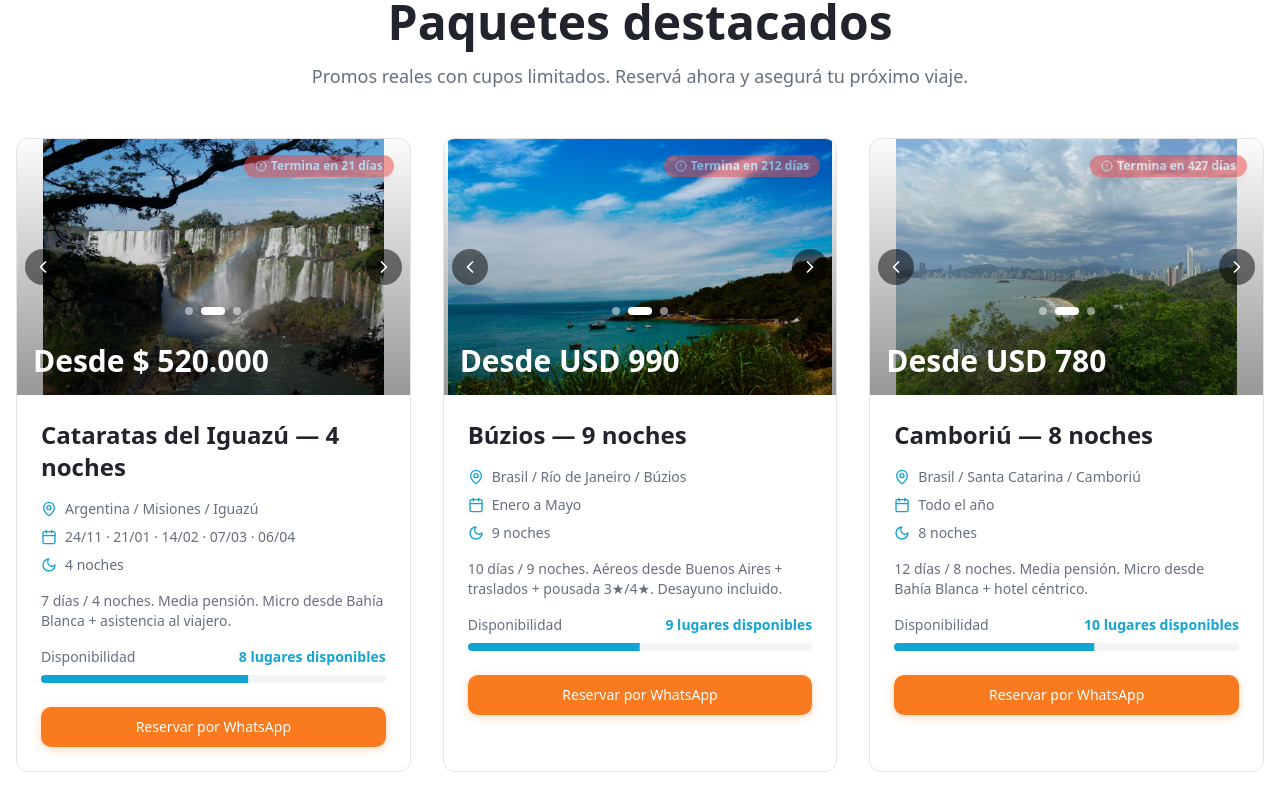
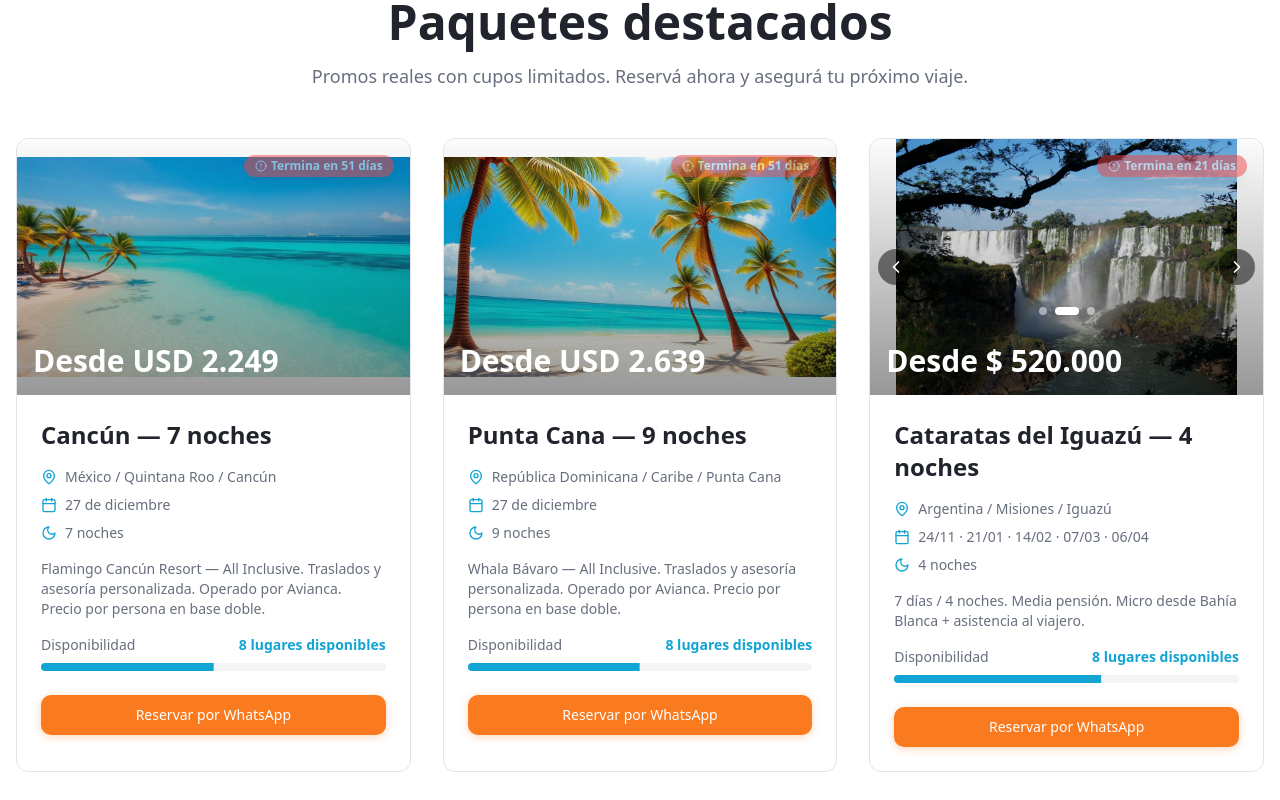
Before and after one commit to lautinsa/romer-daniel-viajes-turismo-61076, a React (Vite) app: page / in a window 1280 px wide. Shown: the part 1620-2420 px from the top of the page. Built offline with nearby package versions, Linux system fonts and the light colour scheme; grey boxes are pictures that could not be loaded; the HTML template or start-up script is replaced by a standard one.

Commit message:
Add new travel packages

```diff
--- a/src/data/packages.ts
+++ b/src/data/packages.ts
@@ -13,6 +13,8 @@ import cancun3 from "@/assets/packages/cancun-3.jpg";
 import puntacana1 from "@/assets/packages/puntacana-1.jpg";
 import puntacana2 from "@/assets/packages/puntacana-2.jpg";
 import bayahibe1 from "@/assets/packages/bayahibe-1.jpg";
+import cancunDiciembre from "@/assets/packages/cancun-diciembre.jpg";
+import puntacanaDiciembre from "@/assets/packages/puntacana-diciembre.jpg";
 
 export interface Package {
   slug: string;
@@ -33,6 +35,36 @@ export interface Package {
 }
 
 export const packages: Package[] = [
+  {
+    slug: "cancun-7-noches-diciembre",
+    title: "Cancún — 7 noches",
+    destino: "México / Quintana Roo / Cancún",
+    fecha: "27 de diciembre",
+    noches: 7,
+    price: 2249,
+    currency: 'USD',
+    seats: 8,
+    seatsTotal: 16,
+    deadline: "2025-12-20",
+    image: cancunDiciembre,
+    excerpt: "Flamingo Cancún Resort — All Inclusive. Traslados y asesoría personalizada. Operado por Avianca. Precio por persona en base doble.",
+    mpLink: "",
+  },
+  {
+    slug: "punta-cana-9-noches-diciembre",
+    title: "Punta Cana — 9 noches",
+    destino: "República Dominicana / Caribe / Punta Cana",
+    fecha: "27 de diciembre",
+    noches: 9,
+    price: 2639,
+    currency: 'USD',
+    seats: 8,
+    seatsTotal: 16,
+    deadline: "2025-12-20",
+    image: puntacanaDiciembre,
+    excerpt: "Whala Bávaro — All Inclusive. Traslados y asesoría personalizada. Operado por Avianca. Precio por persona en base doble.",
+    mpLink: "",
+  },
   {
     slug: "iguazu-4-noches",
     title: "Cataratas del Iguazú — 4 noches",
```
Also changed, not shown: src/assets/packages/cancun-diciembre.jpg (added), src/assets/packages/puntacana-diciembre.jpg (added).
